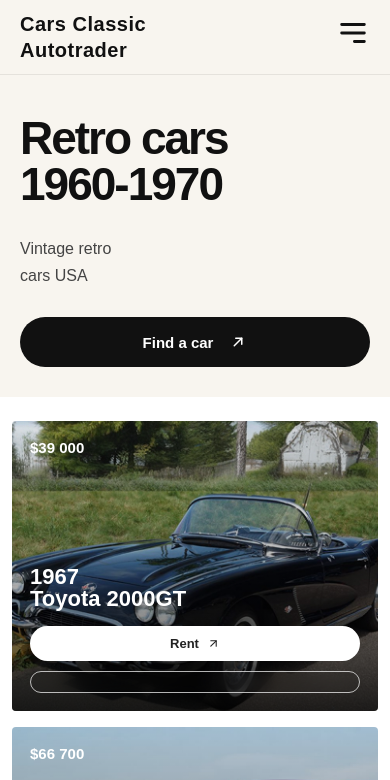
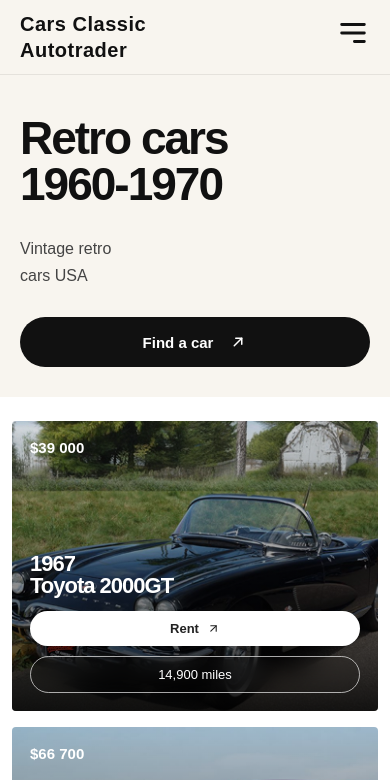
Before and after one commit to ravipotnuru1/carzone, a React (Vite) app: page / in a window 390 px wide. Shown: the top 780 px of the page. Built offline with nearby package versions, Linux system fonts and the light colour scheme.

Commit message:
Finished Car Project

```diff
--- a/src/components/home/CarCard.css
+++ b/src/components/home/CarCard.css
@@ -27,14 +27,14 @@
   inset: 0;
   background: linear-gradient(
     to top,
-    rgba(0, 0, 0, 0.82) 0%,
-    rgba(0, 0, 0, 0.30) 45%,
-    rgba(0, 0, 0, 0.05) 100%
+    rgba(0, 0, 0, 0.88) 0%,
+    rgba(0, 0, 0, 0.42) 45%,
+    rgba(0, 0, 0, 0.08) 100%
   );
 }
 
 .overlay.dark {
-  background: rgba(35, 35, 35, 0.85);
+  background: rgba(35, 35, 35, 0.88);
 }
 
 /* Content */
@@ -42,7 +42,7 @@
 .car-content {
   position: absolute;
   inset: 0;
-  padding: 32px;
+  padding: 28px 30px 38px;
   display: flex;
   flex-direction: column;
   justify-content: space-between;
@@ -54,18 +54,23 @@
   font-weight: 600;
 }
 
+.bottom-content {
+  transform: translateY(-8px);
+}
+
 .bottom-content h3 {
   color: #fff;
   font-size: 48px;
   line-height: 1;
-  margin-bottom: 24px;
+  margin-bottom: 18px;
   font-weight: 700;
+  letter-spacing: -1px;
 }
 
 .bottom-buttons {
   display: flex;
   align-items: center;
-  gap: 14px;
+  gap: 18px;
   flex-wrap: wrap;
 }
 
@@ -93,12 +98,17 @@
 }
 
 .miles-pill {
-  padding: 13px 22px;
-  border: 1px solid rgba(255, 255, 255, 0.7);
+  display: flex;
+  align-items: center;
+  justify-content: center;
+  padding: 14px 24px;
+  border: 1px solid rgba(255, 255, 255, 0.65);
   border-radius: 999px;
   color: #fff;
   font-size: 15px;
-  backdrop-filter: blur(8px);
+  font-weight: 500;
+  backdrop-filter: blur(10px);
+  white-space: nowrap;
 }
 
 /* All Cars Card */
@@ -155,9 +165,17 @@
     font-size: 18px;
   }
 
+  .bottom-content {
+    transform: translateY(-4px);
+  }
+
   .bottom-content h3 {
     font-size: 34px;
-    margin-bottom: 18px;
+    margin-bottom: 16px;
+  }
+
+  .bottom-buttons {
+    gap: 12px;
   }
 
   .rent-btn {
@@ -166,7 +184,7 @@
   }
 
   .miles-pill {
-    padding: 11px 18px;
+    padding: 12px 20px;
     font-size: 14px;
   }
 }
@@ -186,9 +204,13 @@
     font-size: 16px;
   }
 
+  .bottom-content {
+    transform: none;
+  }
+
   .bottom-content h3 {
     font-size: 28px;
-    margin-bottom: 16px;
+    margin-bottom: 14px;
   }
 
   .bottom-buttons {
--- a/src/components/home/CarCard.jsx
+++ b/src/components/home/CarCard.jsx
@@ -57,6 +57,7 @@
             </button>
 
             <span className="miles-pill">
+              14,900 miles
             </span>
 
           </div>
```
